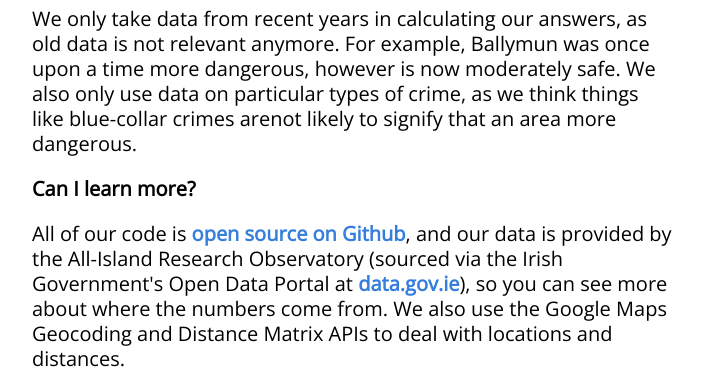
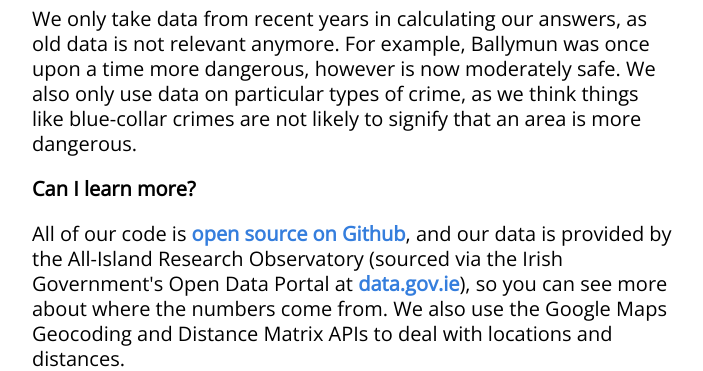
Before and after one commit to CianLR/coireacht, a Flask app: page /about in a window 1280 px wide. Shown: the part 1039-1410 px from the top of the page, without its empty margins (288-991 px from the left). Run offline with Flask 2, Linux system fonts and the light colour scheme; parts of the project's set-up code (start-up, migrations or seed data) failed here and were passed over; some libraries are stand-ins or nearby versions.

Commit message:
Fix typo/s

```diff
--- a/templates/en/about.html
+++ b/templates/en/about.html
@@ -4,7 +4,7 @@
 {% block how_title %}How does Safer.Place work?{% endblock %}
 {% block how_answer %}We collate government-provided data on crime (specifically, <a href="https://data.gov.ie/dataset/crimes-at-garda-stations-level-2010-2016" class="link b blue">this data set</a>) that gives information on crimes reported within the remit of each Garda Station in the country. We then figure out what the closest Garda Stations are to the location you provide, and estimate a crime rating for that specific place. In calculating the 5-star rating for a location, we compare it to other areas within the same region to see how it measures up against other places. We only take other areas in the same region so that we are not measuring apples against oranges; for example the crime rates in Dublin are far greater than those of the countryside by virtue of its larger population density, and it would not make sense for the crime rating of the safest part of the city to be marked as unsafe just because it is not as safe as the hills of Donegal.{% endblock %}
 {% block gotcha_title %}Do you take all crime data into account?{% endblock %}
-{% block gotcha_answer %}We only take data from recent years in calculating our answers, as old data is not relevant anymore. For example, Ballymun was once upon a time more dangerous, however is now moderately safe. We also only use data on particular types of crime, as we think things like blue-collar crimes arenot likely to signify that an area more dangerous.{% endblock %}
+{% block gotcha_answer %}We only take data from recent years in calculating our answers, as old data is not relevant anymore. For example, Ballymun was once upon a time more dangerous, however is now moderately safe. We also only use data on particular types of crime, as we think things like blue-collar crimes are not likely to signify that an area is more dangerous.{% endblock %}
 {% block open_title %}Can I learn more?{%endblock%}
 {% block open_answer %}All of our code is <a href="https://github.com/cianlr/coireacht" class="link b blue">open source on Github</a>, and our data is provided by the All-Island Research Observatory (sourced via the Irish Government's Open Data Portal at <a href="http://data.gov.ie/" class="link b blue">data.gov.ie</a>), so you can see more about where the numbers come from. We also use the Google Maps Geocoding and Distance Matrix APIs to deal with locations and distances.{% endblock %}
 {% block who_title %}The Squad{% endblock %}
```
